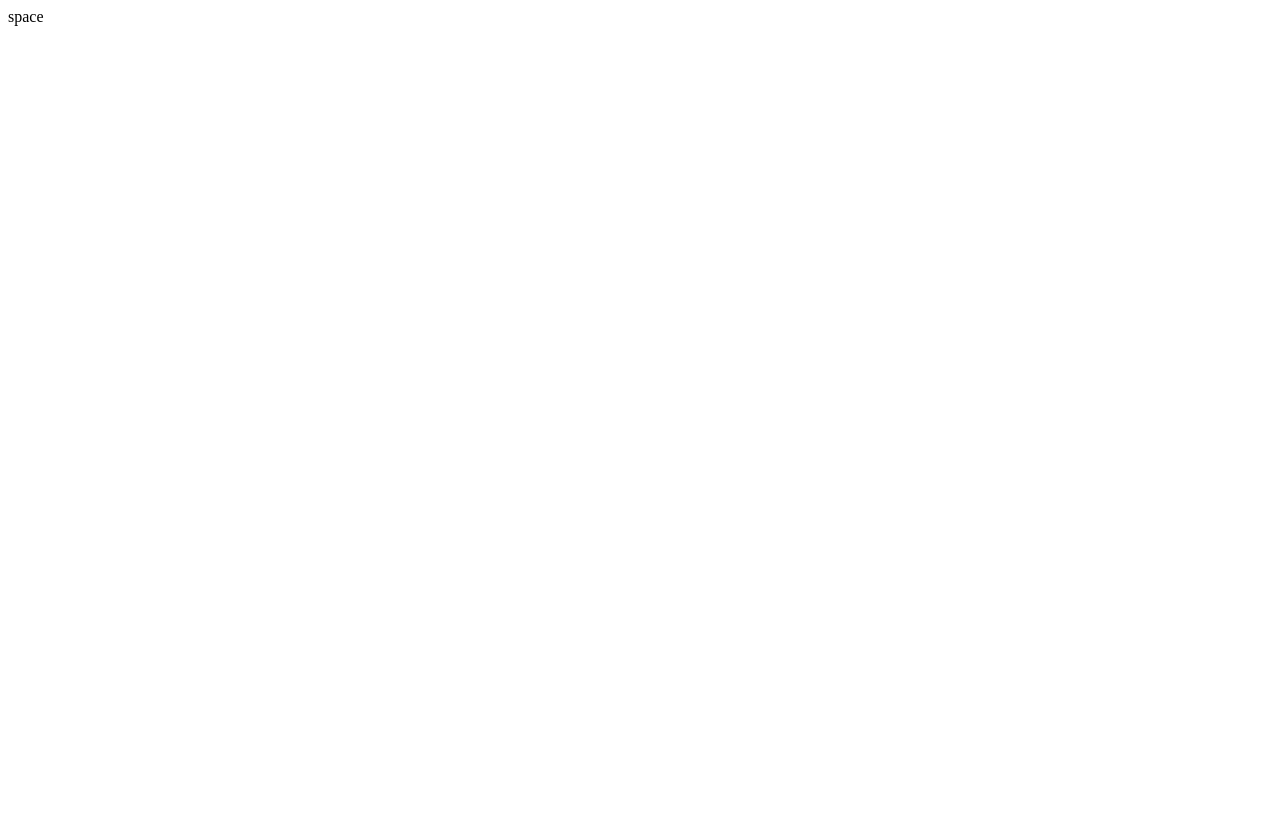
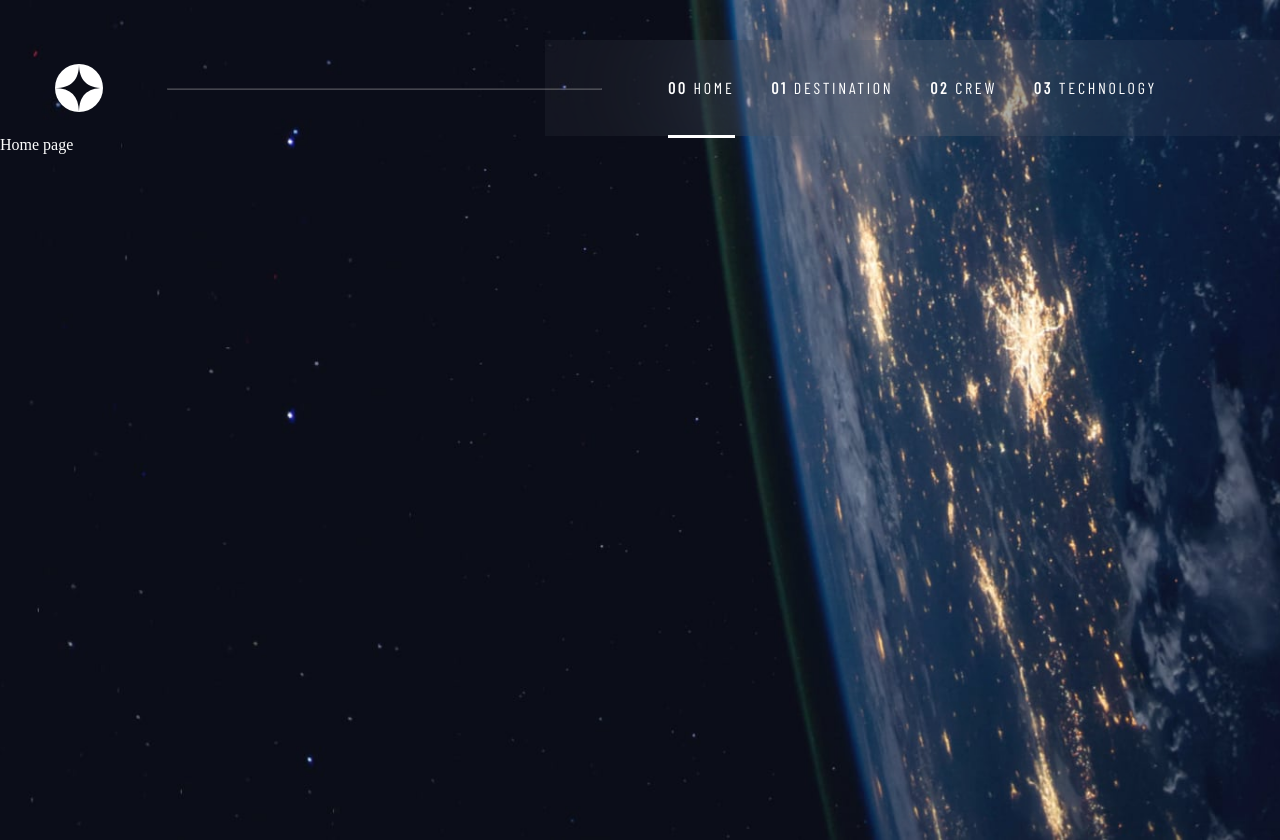
Before and after one commit to Gie-sta/projects-learning, a React app in the folder space-tourism-website/: page / in a window 1280 px wide. Before the commit the page ends 800 px from the top, so only its background shows below. Built offline with nearby package versions, Linux system fonts and the light colour scheme; a web font is replaced by a local one.

Commit message:
navbar start

```diff
--- a/space-tourism-website/package.json
+++ b/space-tourism-website/package.json
@@ -8,7 +8,10 @@
     "@testing-library/user-event": "^12.8.3",
     "react": "^17.0.2",
     "react-dom": "^17.0.2",
+    "react-router": "^6.0.0",
+    "react-router-dom": "^5.3.0",
     "react-scripts": "4.0.3",
+    "sass": "^1.43.4",
     "web-vitals": "^1.1.2"
   },
   "scripts": {
--- a/space-tourism-website/public/index.html
+++ b/space-tourism-website/public/index.html
@@ -1,14 +1,12 @@
 <!DOCTYPE html>
 <html lang="en">
+
 <head>
   <meta charset="utf-8" />
   <link rel="icon" href="%PUBLIC_URL%/favicon.ico" />
   <meta name="viewport" content="width=device-width, initial-scale=1" />
   <meta name="theme-color" content="#000000" />
-    <meta
-      name="description"
-      content="Web site created using create-react-app"
-    />
+  <meta name="description" content="Web site created using create-react-app" />
   <link rel="apple-touch-icon" href="%PUBLIC_URL%/logo192.png" />
   <!--
       manifest.json provides metadata used when your web app is installed on a
@@ -24,8 +22,13 @@
       work correctly both with client-side routing and a non-root public URL.
       Learn how to configure a non-root public URL by running `npm run build`.
     -->
+  <link rel="preconnect" href="https://fonts.googleapis.com">
+  <link rel="preconnect" href="https://fonts.gstatic.com" crossorigin>
+  <link href="https://fonts.googleapis.com/css2?family=Barlow&family=Barlow+Condensed&family=Bellefair&display=swap"
+    rel="stylesheet">
   <title>React App</title>
 </head>
+
 <body>
   <noscript>You need to enable JavaScript to run this app.</noscript>
   <div id="root"></div>
@@ -40,4 +43,5 @@
       To create a production bundle, use `npm run build` or `yarn build`.
     -->
 </body>
+
 </html>
--- a/space-tourism-website/src/components/App.js
+++ b/space-tourism-website/src/components/App.js
@@ -1,10 +1,27 @@
 import React from 'react'
+import { BrowserRouter as Router, Route, Switch } from 'react-router-dom';
+import Navbar from './Navbar';
+import HomePage from './pages/HomePage';
+import CrewPage from './pages/CrewPage';
+import DestinationPage from './pages/DestinationPage';
+import TechnologyPage from './pages/TechnologyPage';
+import history from '../history';
+
+import './App.scss';
 
 const App = () => {
   return (
-    <div>
-      space
-    </div>
+    <>
+      <Router history={history}>
+        <Navbar />
+        <Switch>
+          <Route path='/' exact component={HomePage} />
+          <Route path='/destination' component={DestinationPage} />
+          <Route path='/crew' exact component={CrewPage} />
+          <Route path='/technology' exact component={TechnologyPage} />
+        </Switch>
+      </Router>
+    </>
   )
 }
 
--- /dev/null
+++ b/space-tourism-website/src/components/App.scss
@@ -0,0 +1,34 @@
+*{
+  margin: 0;
+  padding: 0;
+  box-sizing: border-box;
+}
+
+
+li {
+  list-style: none;
+}
+
+a {
+  text-decoration: none;
+  color: #ffffff;
+}
+
+body {
+  background: url(../assets/home/background-home-desktop.jpg) no-repeat center center/ cover;
+  height: 100vh;
+  color:#ffffff;
+}
+
+@media only screen and (max-width:688px) {
+  body {
+    background: url(../assets/home/background-home-mobile.jpg) no-repeat center center/ cover;
+    // height: 100vh;
+  }
+}
+@media only screen and (min-width:688.1px) and (max-width: 992px) {
+  body {
+    background: url(../assets/home/background-home-tablet.jpg) no-repeat center center/ cover;
+    // height: 100vh;
+  }
+}
--- /dev/null
+++ b/space-tourism-website/src/components/Navbar.js
@@ -0,0 +1,35 @@
+import React from 'react';
+import { NavLink, Link } from "react-router-dom";
+import logo from '../assets/shared/logo.svg'
+
+
+import './Navbar.scss'
+
+const Navbar = () => {
+  return (
+    <div>
+
+      <div className='navbar-container'>
+        <Link to="/" exact={true} > <img src={logo} alt="logo" className='logo-image' /></Link>
+        <hr />
+        <ul className='nav-menu'>
+          <li className='nav-menu-item'>
+            <NavLink className='nav-menu-item-link' activeClassName="active" to='/' exact={true}><span>00</span>  Home</NavLink>
+          </li>
+          <li className='nav-menu-item'>
+            <NavLink className='nav-menu-item-link' activeClassName="active" to='/destination'><span>01</span>  destination</NavLink>
+          </li>
+          <li className='nav-menu-item'>
+            <NavLink className='nav-menu-item-link' activeClassName="active" to='/crew'><span>02</span>  crew</NavLink>
+          </li>
+          <li className='nav-menu-item'>
+            <NavLink className='nav-menu-item-link' activeClassName="active" to='/technology'><span>03</span>  technology</NavLink>
+          </li>
+
+        </ul>
+      </div>
+    </div>
+  )
+}
+
+export default Navbar
--- /dev/null
+++ b/space-tourism-website/src/components/Navbar.scss
@@ -0,0 +1,65 @@
+@import "../helpers/variables";
+
+.navbar-container {
+  display: flex;
+  justify-content: space-between;
+  margin-top: 40px;
+  margin-left: 55px;
+  height: 96px;
+
+.logo-image{
+  margin-top:24px;
+  width: 48px;
+  height: 48px;
+  flex-grow: 0;
+
+}
+
+  hr{
+    position: absolute;
+    width: 34%;
+    height: 1px;
+    left:167px;
+    top: 88px;
+    background: #ffffff;
+    mix-blend-mode: normal;
+opacity: 0.25;
+z-index: 1;
+flex-grow: 0;
+  }
+  .active {
+    border-bottom:solid 3px #ffffff;
+  }
+  &::hover {
+    border-bottom:solid 1px #ffffff;
+  }
+
+  .nav-menu {
+    display: flex;
+    justify-content: space-between;
+    align-items: center;
+    width: 60%;
+    padding: 0 123px;
+    background-color: rgba(255, 255, 255, 0.04);
+    backdrop-filter: blur(81.5485px);
+    flex-grow: 0;
+
+
+    .nav-menu-item {
+
+      .nav-menu-item-link{
+        font-family: $font-middle;
+        text-transform: uppercase;
+        font-size: 1em;
+        letter-spacing: 0.17em;
+        padding-bottom: 38px;
+        span {
+          font-weight: bold;
+        }
+        &:hover {
+          border-bottom:solid 1px #ffffff;
+        }
+      }
+    }
+  }
+}
--- /dev/null
+++ b/space-tourism-website/src/components/pages/CrewPage.js
@@ -0,0 +1,11 @@
+import React from 'react'
+
+const CrewPage = () => {
+  return (
+    <div>
+      CrewPage
+    </div>
+  )
+}
+
+export default CrewPage
--- /dev/null
+++ b/space-tourism-website/src/components/pages/DestinationPage.js
@@ -0,0 +1,11 @@
+import React from 'react'
+
+const DestinationPage = () => {
+  return (
+    <div>
+      Destination Page
+    </div>
+  )
+}
+
+export default DestinationPage
--- /dev/null
+++ b/space-tourism-website/src/components/pages/HomePage.js
@@ -0,0 +1,11 @@
+import React from 'react'
+
+const HomePage = () => {
+  return (
+    <div>
+      Home page
+    </div>
+  )
+}
+
+export default HomePage
--- /dev/null
+++ b/space-tourism-website/src/components/pages/TechnologyPage.js
@@ -0,0 +1,11 @@
+import React from 'react'
+
+const TechnologyPage = () => {
+  return (
+    <div>
+      Technology Page
+    </div>
+  )
+}
+
+export default TechnologyPage
--- /dev/null
+++ b/space-tourism-website/src/helpers/_variables.scss
@@ -0,0 +1,3 @@
+$font-big:  'Bellefair', serif;
+$font-middle: 'Barlow Condensed', sans-serif;
+$font-small: 'Barlow', sans-serif;
--- /dev/null
+++ b/space-tourism-website/src/history.js
@@ -0,0 +1,2 @@
+import { createBrowserHistory } from 'history';
+export default createBrowserHistory();
```
Also changed, not shown: 1 other file. Lines whose indentation alone changed are shown as unchanged.
